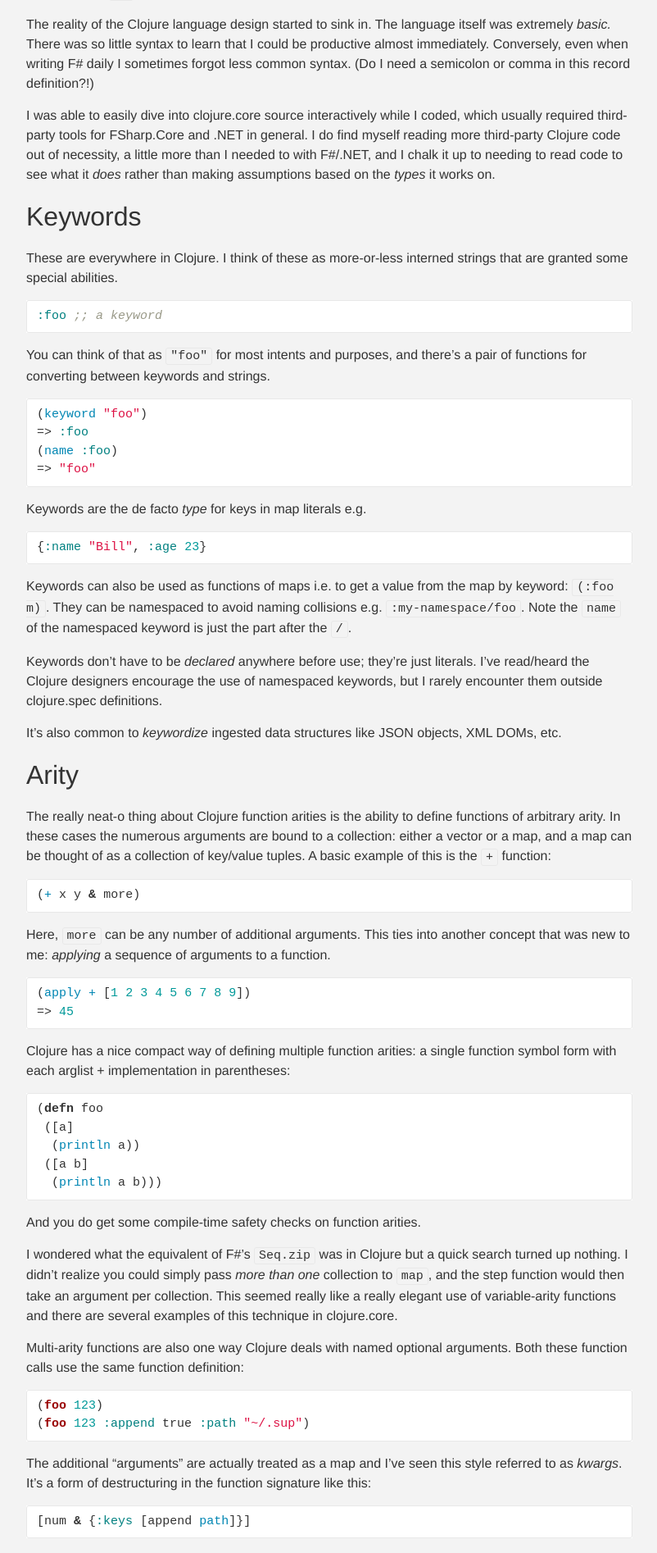
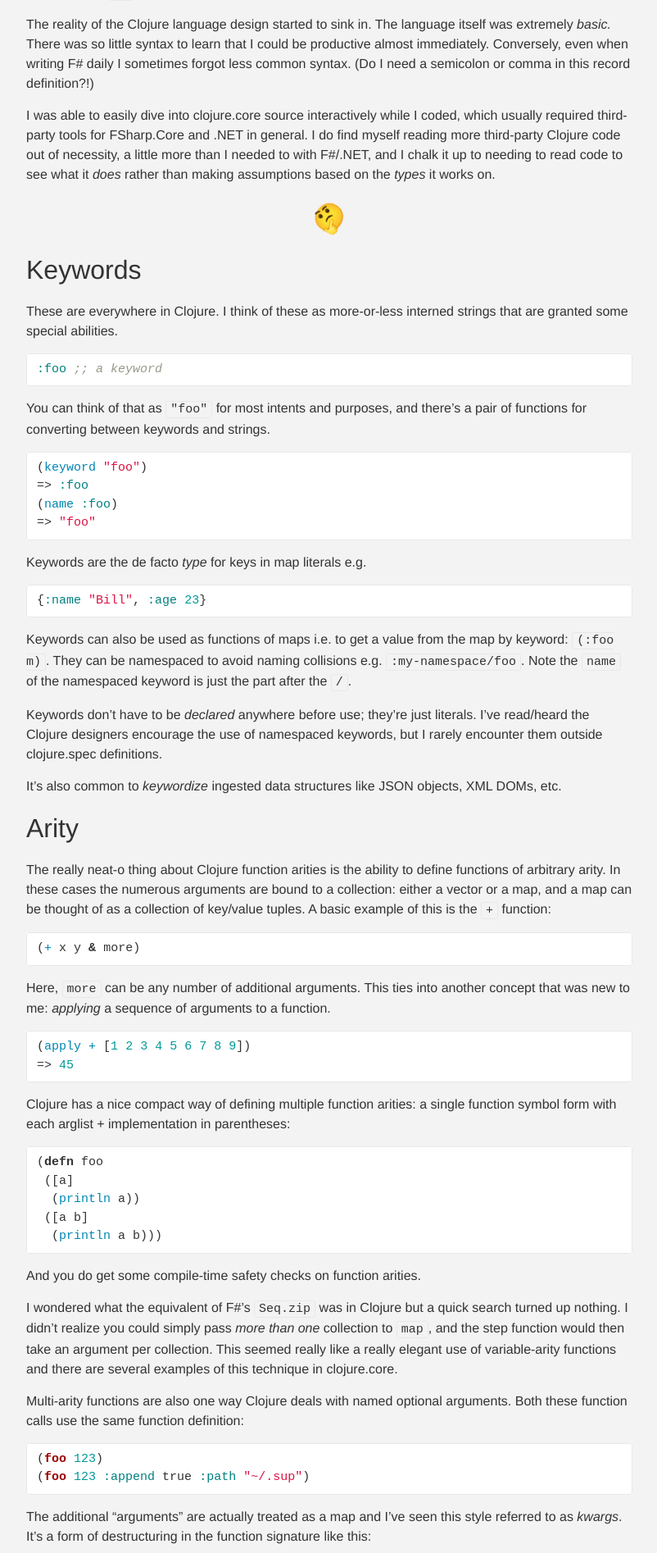
Before and after one commit to taylorwood/taylorwood.github.io, a Jekyll site: the page built from _posts/2017-09-15-year-behind.markdown, in a window 1280 px wide. Shown: the part 1255-3149 px from the top of the page at 82% size, without its empty margins (238-1040 px from the left). Built offline with Jekyll 4.4.1, drawn with Linux system fonts in a browser that asks for light colours.

Commit message:
Egregious spinning thinking face separators

````diff
--- a/_posts/2017-09-15-year-behind.markdown
+++ b/_posts/2017-09-15-year-behind.markdown
@@ -37,6 +37,8 @@
 The reality of the Clojure language design started to sink in. The language itself was extremely _basic._ There was so little syntax to learn that I could be productive almost immediately. Conversely, even when writing F# daily I sometimes forgot less common syntax. (Do I need a semicolon or comma in this record definition?!)
 
 I was able to easily dive into clojure.core source interactively while I coded, which usually required third-party tools for FSharp.Core and .NET in general. I do find myself reading more third-party Clojure code out of necessity, a little more than I needed to with F#/.NET, and I chalk it up to needing to read code to see what it _does_ rather than making assumptions based on the _types_ it works on.
+
+<div class="thinking-separator"><div></div></div>
 
 ## Keywords
 
@@ -138,6 +140,8 @@
 
 Destructurings can be nested but it becomes unreadable two–three levels deep.
 
+<div class="thinking-separator"><div></div></div>
+
 ## Data
 
 Clojure and F# have similar data structures but working with them in Clojure feels lower-ceremony. The literal syntax is nice and terse and all the basic data structures can be conveniently composed and transformed.
@@ -234,6 +238,8 @@
  :ns #object[clojure.lang.Namespace 0x547b55b7 "playground.core"]}
 ```
 
+<div class="thinking-separator"><div></div></div>
+
 ## REPL-driven Development
 
 I didn't use the F# REPL that much for interactive _development_ as much as I did for interactive execution. The Clojure REPL experience is far more ingrained into my development workflow, and I like it. I feel I'm more of an inhabitant of the program as I write it rather than an observant designer. I also get more immediate feedback about the runtime behavior of code, which can be hard to reason about in functional languages.
@@ -245,6 +251,8 @@
 ### Debugging
 
 I used an interactive debugger much more often with F#. I've only tried to interactively debug Clojure once or twice. It's possible but I find it's just easier to rely on REPL evaluation, `printf` debugging, and break-like macros in most scenarios. I don't get the feeling interactive debuggers are a hot topic in the Clojure community, but I've seen this trip up others that were used to setting breakpoints, watches, etc. in imperative languages.
+
+<div class="thinking-separator"><div></div></div>
 
 ## Invariants
 
@@ -280,6 +288,8 @@
 
 I suspect clojure.spec's function instrumentation would mostly deprecate pre- and post-conditions, but I'm just guessing.
 
+<div class="thinking-separator"><div></div></div>
+
 ## (Parenthetical Gestalt!)
 
 It's the carefully and conservatively curated confluence (alliteration achievement unlocked 🏅) of Clojure's design decisions and philosophies, _especially_ those that were hard for me to embrace at first, that make it such an enjoyable programming experience for me.
--- a/css/main.scss
+++ b/css/main.scss
@@ -56,6 +56,55 @@
 }
 
 
+.spin {
+    -webkit-animation-name: spin;
+    -webkit-animation-duration: 4000ms;
+    -webkit-animation-iteration-count: infinite;
+    -webkit-animation-timing-function: linear;
+    -moz-animation-name: spin;
+    -moz-animation-duration: 4000ms;
+    -moz-animation-iteration-count: infinite;
+    -moz-animation-timing-function: linear;
+    -ms-animation-name: spin;
+    -ms-animation-duration: 4000ms;
+    -ms-animation-iteration-count: infinite;
+    -ms-animation-timing-function: linear;
+    animation-name: spin;
+    animation-duration: 4000ms;
+    animation-iteration-count: infinite;
+    animation-timing-function: linear;
+}
+@-ms-keyframes spin {
+    from { -ms-transform: rotate(360deg); }
+    to { -ms-transform: rotate(0deg); }
+}
+@-moz-keyframes spin {
+    from { -moz-transform: rotate(360deg); }
+    to { -moz-transform: rotate(0deg); }
+}
+@-webkit-keyframes spin {
+    from { -webkit-transform: rotate(360deg); }
+    to { -webkit-transform: rotate(0deg); }
+}
+@keyframes spin {
+    from { transform:rotate(360deg); }
+    to { transform:rotate(0deg); }
+}
+
+.thinking-separator {
+    margin: 0.5em 0;
+    width: 100%;
+    text-align: center;
+    font-size: 2em;
+
+    > div {
+        @extend .spin;
+        &:before {
+            content: "\1F914"
+        }
+    }
+}
+
 // Import partials from `sass_dir` (defaults to `_sass`)
 @import
         "base",
````
